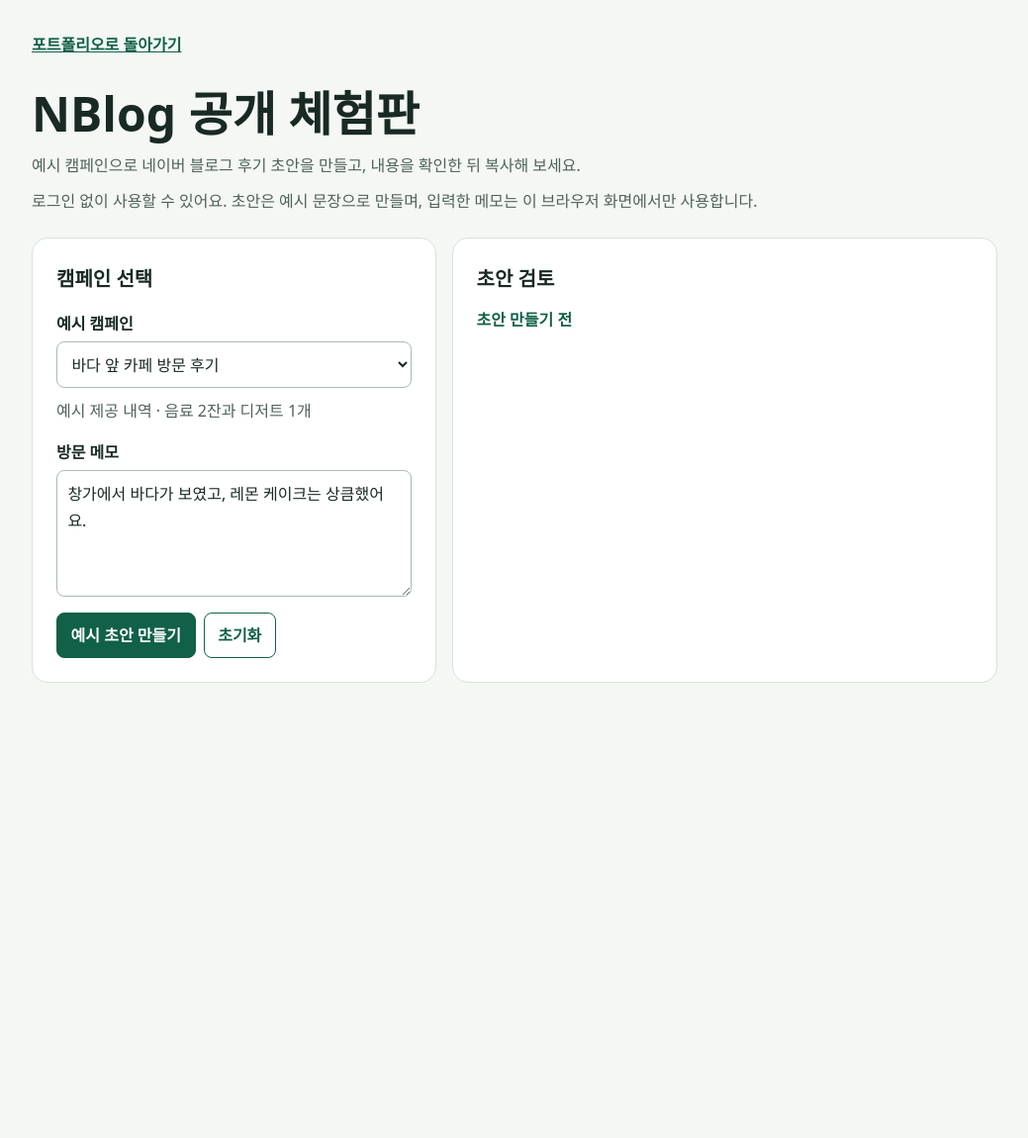
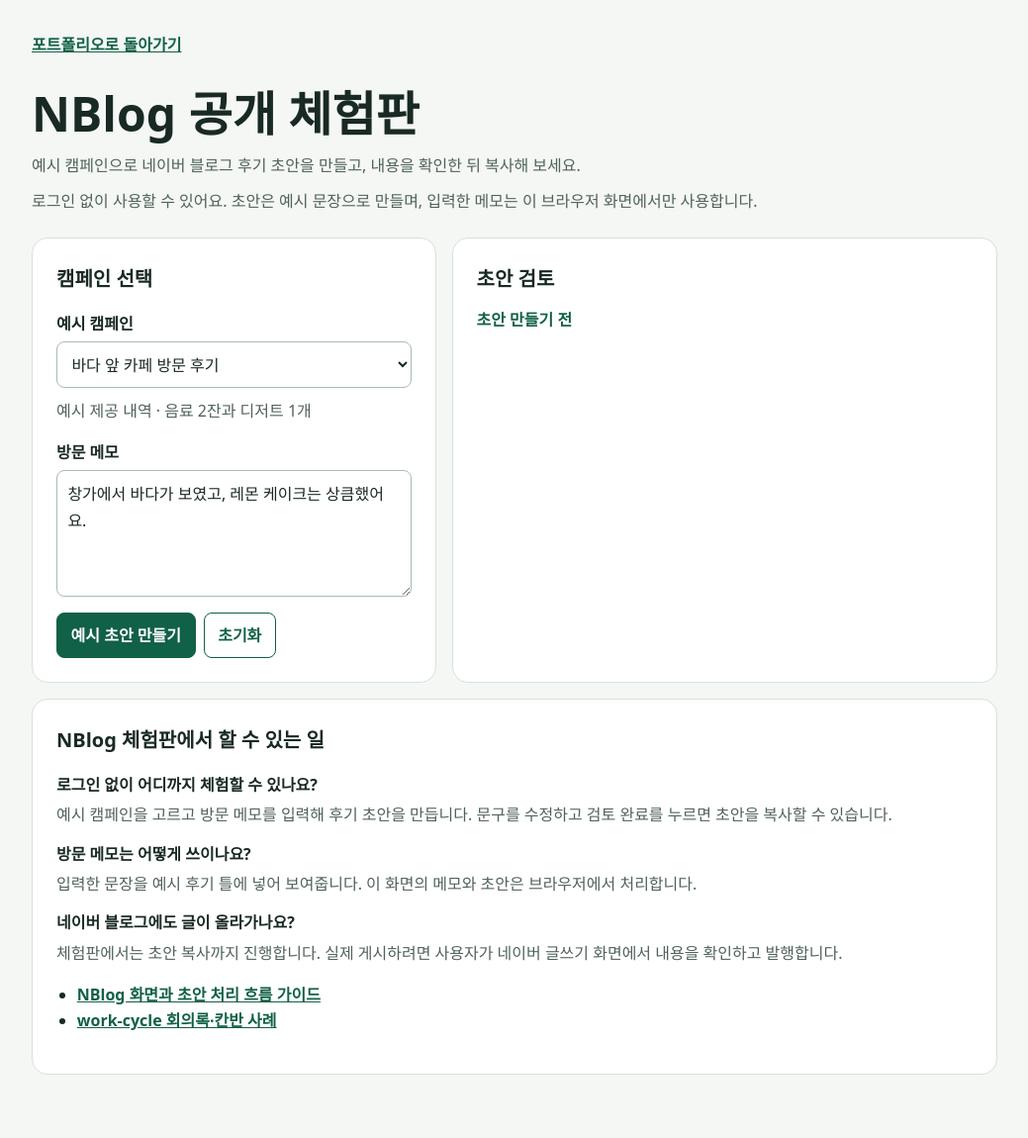
Before and after one commit to feed-mina/feed-mina.github.io, a Jekyll site: the page nblog-demo.html, which Jekyll copies as it is, in a window 1280 px wide. Shown: the whole page at 99% size, without its empty margins (120-1159 px from the left). Built offline with Jekyll 4.4.1, drawn with Linux system fonts in a browser that asks for light colours; before the commit the page ends 900 px from its top, so only the background shows below that.

Commit message:
Add crawlable work-cycle and Jarvis cases and enrich the NBlog demo

```diff
--- a/nblog-demo.html
+++ b/nblog-demo.html
@@ -3,8 +3,15 @@
 <head>
 <meta charset="utf-8">
 <meta name="viewport" content="width=device-width, initial-scale=1">
-<meta name="description" content="예시 캠페인으로 네이버 블로그 후기 초안 만들기와 검토를 체험하는 NBlog 공개 데모입니다.">
-<title>NBlog 공개 체험판 | 민예린 포트폴리오</title>
+<meta name="description" content="로그인 없이 예시 캠페인을 고르고 방문 메모로 네이버 블로그 후기 초안을 만들어 보세요. 초안을 수정하고, 검토를 마친 뒤 복사할 수 있습니다.">
+<title>NBlog 공개 체험판 | 네이버 블로그 후기 초안 만들기 | 민예린 포트폴리오</title>
+<link rel="canonical" href="https://feed-mina.github.io/nblog-demo.html">
+<meta property="og:type" content="website">
+<meta property="og:locale" content="ko_KR">
+<meta property="og:site_name" content="민예린 포트폴리오">
+<meta property="og:url" content="https://feed-mina.github.io/nblog-demo.html">
+<meta property="og:title" content="NBlog 공개 체험판 | 네이버 블로그 후기 초안 만들기">
+<meta property="og:description" content="로그인 없이 예시 캠페인을 고르고 방문 메모로 네이버 블로그 후기 초안을 만들어 보세요. 초안을 수정하고, 검토를 마친 뒤 복사할 수 있습니다.">
 <style>
   :root {
     color-scheme: light; --bg: #f4f7f4; --card: #fff; --ink: #192923;
@@ -32,6 +39,10 @@
   button.secondary { color: var(--accent); background: var(--card); }
   button:disabled { color: #50625a; background: #eef3ef; border-color: var(--line); cursor: default; }
   :focus-visible { outline: 3px solid #267d64; outline-offset: 3px; }
+  .about { margin-top: 1rem; }
+  .about dt { margin-top: .8rem; font-weight: 650; }
+  .about dd { margin: .25rem 0 0; color: var(--muted); }
+  .about ul { padding-inline-start: 1.3rem; }
   .status { margin-top: .75rem; font-weight: 650; color: var(--accent); }
   #copy-feedback:not(:empty) { margin-top: .5rem; }
   @media (max-width: 44rem) { .layout { grid-template-columns: 1fr; } }
@@ -39,7 +50,7 @@
 </head>
 <body>
 <main>
-  <a href="./#work-cycle">포트폴리오로 돌아가기</a>
+  <a href="/#work-cycle">포트폴리오로 돌아가기</a>
   <header>
     <h1>NBlog 공개 체험판</h1>
     <p>예시 캠페인으로 네이버 블로그 후기 초안을 만들고, 내용을 확인한 뒤 복사해 보세요.</p>
@@ -78,6 +89,21 @@
       </div>
     </section>
   </div>
+  <section class="about" aria-labelledby="demo-faq">
+    <h2 id="demo-faq">NBlog 체험판에서 할 수 있는 일</h2>
+    <dl>
+      <dt>로그인 없이 어디까지 체험할 수 있나요?</dt>
+      <dd>예시 캠페인을 고르고 방문 메모를 입력해 후기 초안을 만듭니다. 문구를 수정하고 검토 완료를 누르면 초안을 복사할 수 있습니다.</dd>
+      <dt>방문 메모는 어떻게 쓰이나요?</dt>
+      <dd>입력한 문장을 예시 후기 틀에 넣어 보여줍니다. 이 화면의 메모와 초안은 브라우저에서 처리합니다.</dd>
+      <dt>네이버 블로그에도 글이 올라가나요?</dt>
+      <dd>체험판에서는 초안 복사까지 진행합니다. 실제 게시하려면 사용자가 네이버 글쓰기 화면에서 내용을 확인하고 발행합니다.</dd>
+    </dl>
+    <ul>
+      <li><a href="https://work-cycle.evolvix.workers.dev/s/m/a885dcc78bf1b8abc24db0e8c7a0430e201bc448447ecb022f508676eac7b703">NBlog 화면과 초안 처리 흐름 가이드</a></li>
+      <li><a href="/work-cycle/">work-cycle 회의록·칸반 사례</a></li>
+    </ul>
+  </section>
 </main>
 <script>
   const campaigns = {
```
Also changed, not shown: assets/project-case.css (added, +38 -0 lines), index.html (+8 -6 lines), jarvis/index.html (added, +78 -0 lines), sitemap.xml (+13 -1 lines), work-cycle/index.html (added, +95 -0 lines).
